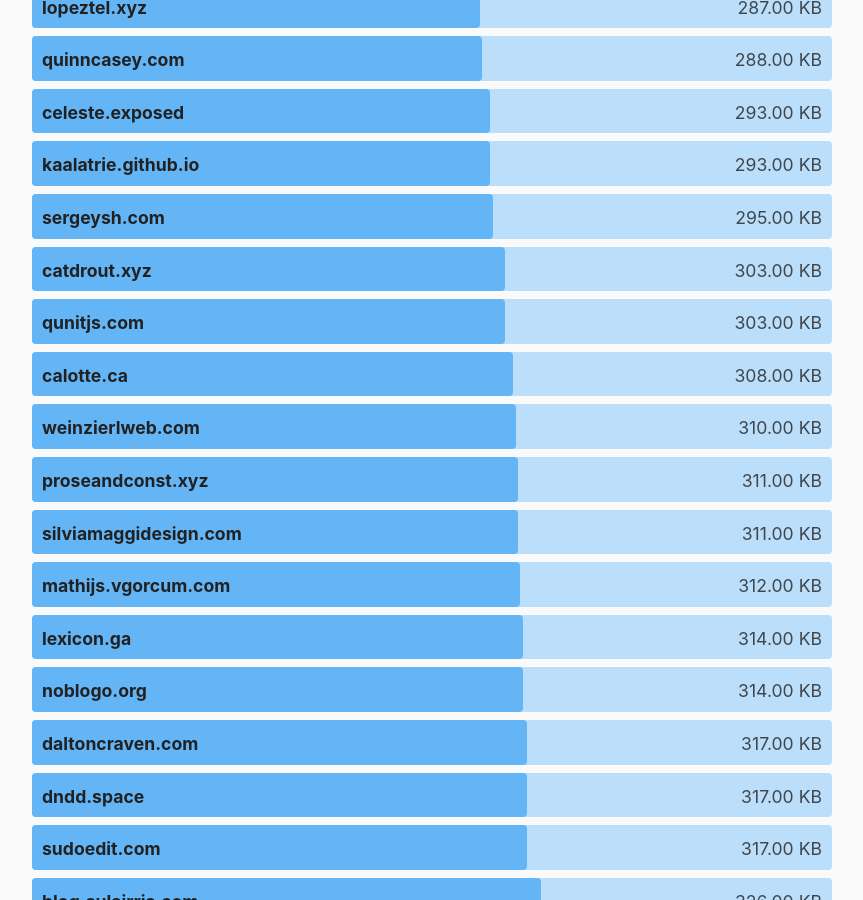
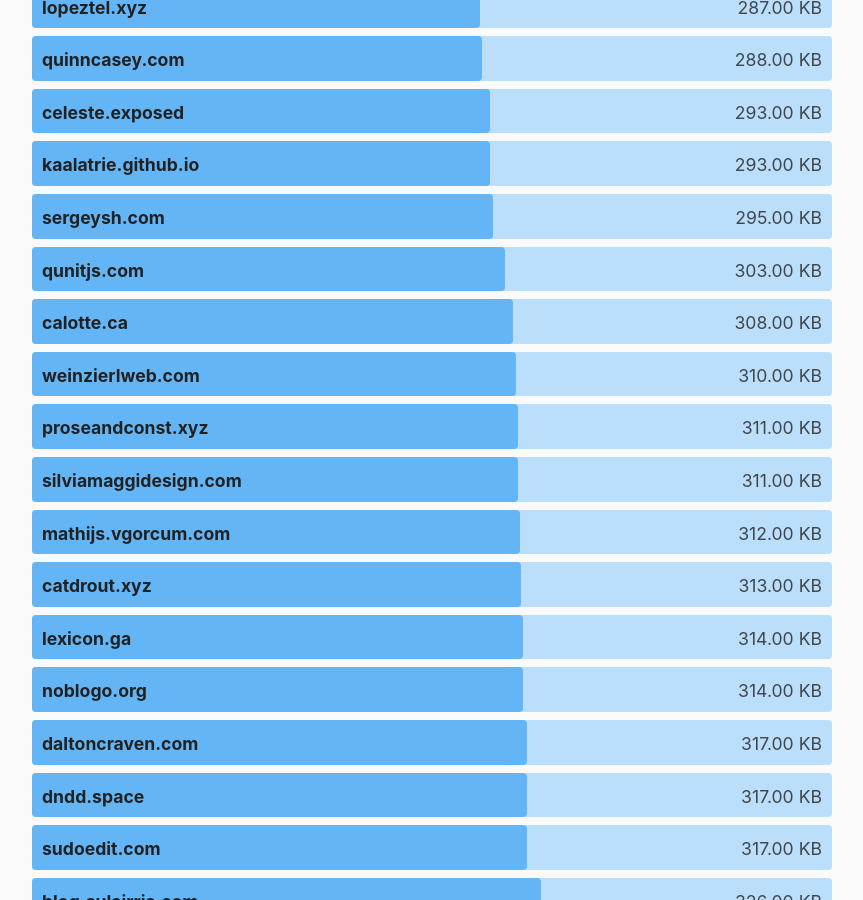
Before and after one commit to kevquirk/512kb.club, a Jekyll site: the page built from index.md, in a window 1280 px wide and 900 px high, scrolled down 21535 px. Shown: the whole window, without its empty margins (208-1071 px from the left). Built offline with Jekyll 4.4.1, drawn with Linux system fonts in a browser that asks for light colours.

Commit message:
Update sites.yml

```diff
--- a/_data/sites.yml
+++ b/_data/sites.yml
@@ -430,7 +430,7 @@
 
 - domain: catdrout.xyz
   url: https://catdrout.xyz/
-  size: 303
+  size: 313
   last_checked: 2022-05-28
 
 - domain: cbrueggenolte.de
```
